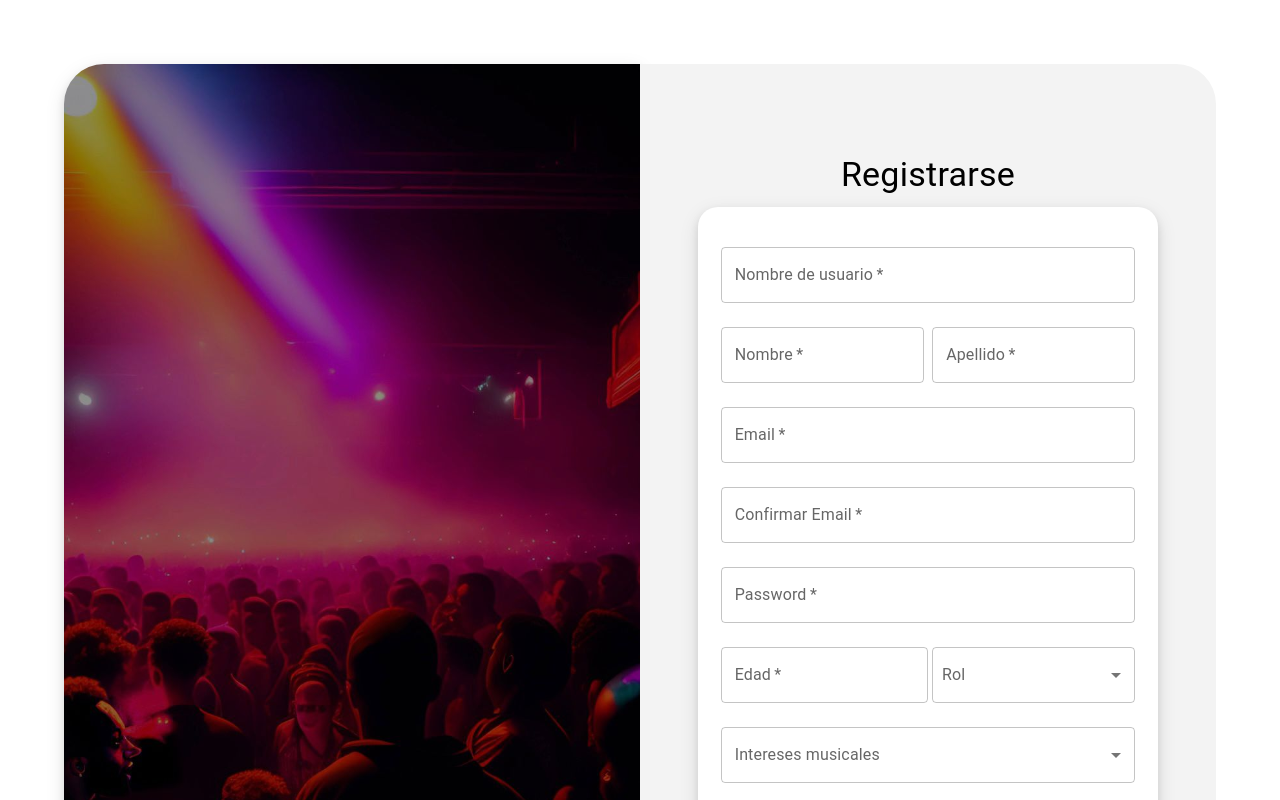
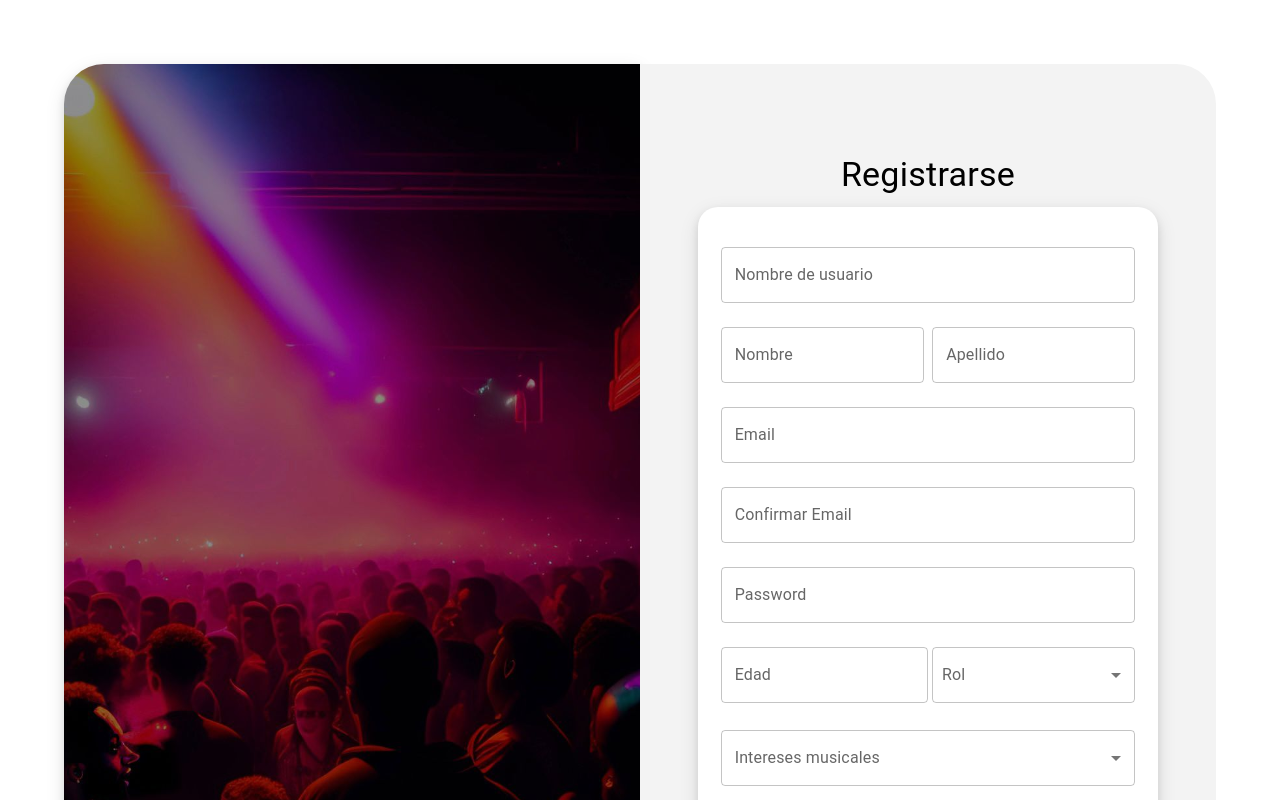
Before and after one commit to fertolaba/SIP-Front, a React (Create React App) app: page / in a window 1280 px wide. Shown: the top 800 px of the page. Built offline with nearby package versions, Linux system fonts and the light colour scheme.

Commit message:
Validaciones

```diff
--- a/src/componentes/Registro.js
+++ b/src/componentes/Registro.js
@@ -1,6 +1,6 @@
 import React, { useState } from 'react';
 import '../ui/login.css';
-import { TextField, Button, Box, Checkbox, FormControlLabel, Typography, FormControl, InputLabel, Select, MenuItem } from '@mui/material';
+import { TextField, Button, Box, Checkbox, FormControlLabel, Typography, FormControl, InputLabel, Select, MenuItem, FormHelperText } from '@mui/material';
 
 const Registro = () => {
   const [formData, setFormData] = useState({
@@ -17,6 +17,7 @@ const Registro = () => {
   });
 
   const [rol, setRol] = useState([]);
+  const [errors, setErrors] = useState({});
 
   const rolChange = (event) => {
     const { value } = event.target;
@@ -36,8 +37,65 @@ const Registro = () => {
     });
   };
 
+  const formValido=()=>{
+    const { nombreUsuario, nombre, apellido, edad, ubicacion, intereses, email, confirmEmail, password, aceptarTerminos } = formData;
+    const emailRegex = /^[^\s@]+@[^\s@]+\.[^\s@]+$/;
+    const newErrors = {};
+
+    if (!nombreUsuario) {
+      newErrors.nombreUsuario = "El nombre de usuario es obligatorio.";
+
+    }
+    else if (!nombre) {
+      newErrors.nombre ="El nombre es obligatorio.";
+
+    }
+    else if (!apellido) {
+      newErrors.apellido ="El apellido es obligatorio.";
+
+    }
+    else if (!emailRegex.test(email)) {
+      newErrors.email = "Por favor ingresa un email válido.";
+
+    }
+    else if (email !== confirmEmail) {
+      newErrors.confirmEmail ='Los correos electrónicos no coinciden.';
+
+    }
+    else if (password.length < 6) {
+      newErrors.password = "La contraseña debe tener al menos 6 caracteres.";
+
+    }
+    else if (edad<15 || edad>99 ){
+      newErrors.edad = 'Debe tener entre 15 y 100 años';
+
+    }
+    else if (rol.length === 0) {
+      newErrors.rol ="Debes seleccionar al menos un rol.";
+
+    }
+    else if (intereses.length === 0) {
+      newErrors.intereses ="Debes seleccionar al menos un interes musical.";
+
+    }
+    else if (!ubicacion) {
+      newErrors.ubicacion ="Debes seleccionar una ubicación.";
+
+    }
+    else if (!aceptarTerminos) {
+      newErrors.aceptarTerminos ="Debes aceptar los Términos y Condiciones.";
+    }
+
+    setErrors(newErrors);
+    return Object.keys(newErrors).length === 0;
+  }
+
   const handleSubmit = async (e) => {
     e.preventDefault();
+
+    if (!formValido()) {
+      return;
+    }
 
     const registerRequest = {
       email: formData.email,
@@ -47,15 +105,11 @@ const Registro = () => {
       edad: parseInt(formData.edad),
       password: formData.password,
       role: rol ,
+      intereses: formData.intereses,
+      ubicacion: formData.ubicacion
     };
     console.log('Datos del registro:', registerRequest);
 
-    if (formData.email !== formData.confirmEmail) {
-      alert('Los correos electrónicos no coinciden.');
-    }
-    else if (formData.edad<15 || formData.edad>99 ){
-      alert('Debe tener entre 15 y 100 años');
-    }else {
     try {
       const response = await fetch('http://localhost:4002/api/v1/auth/register', {
         method: 'POST',
@@ -74,7 +128,7 @@ const Registro = () => {
     } catch (error) {
       console.error('Error al registrar:', error);
     }
-    }
+
   };
 
   return (
@@ -93,7 +147,8 @@ const Registro = () => {
               value={formData.nombreUsuario}
               onChange={handleChange}
               margin="normal"
-              required
+              error={Boolean(errors.nombreUsuario)}
+              helperText={errors.nombreUsuario}
             />
             <div id='column'>
               <TextField
@@ -103,7 +158,8 @@ const Registro = () => {
                 value={formData.nombre}
                 onChange={handleChange}
                 margin="normal"
-                required
+                error={Boolean(errors.nombre)}
+                helperText={errors.nombre}
               />
               <TextField
                 className='left'
@@ -113,7 +169,8 @@ const Registro = () => {
                 value={formData.apellido}
                 onChange={handleChange}
                 margin="normal"
-                required
+                error={Boolean(errors.apellido)}
+                helperText={errors.apellido}
               />
             </div>
             <TextField
@@ -124,17 +181,19 @@ const Registro = () => {
               value={formData.email}
               onChange={handleChange}
               margin="normal"
-              required
+              error={Boolean(errors.email)}
+              helperText={errors.email}
             />
             <TextField
               fullWidth
               label="Confirmar Email"
               name="confirmEmail"
               type="email"
-              value={formData.confirmEmail} // Aquí podrías manejar un campo separado para confirmar el email si lo deseas
+              value={formData.confirmEmail}
               onChange={handleChange}
               margin="normal"
-              required
+              error={Boolean(errors.confirmEmail)}
+              helperText={errors.confirmEmail}
             />
             <TextField
               fullWidth
@@ -144,7 +203,8 @@ const Registro = () => {
               value={formData.password}
               onChange={handleChange}
               margin="normal"
-              required
+              error={Boolean(errors.password)}
+              helperText={errors.password}
             />
             <div id='column'>
               <TextField
@@ -155,7 +215,8 @@ const Registro = () => {
                 value={formData.edad}
                 onChange={handleChange}
                 margin="normal"
-                required
+                error={Boolean(errors.edad)}
+                helperText={errors.edad}
               />
               <FormControl fullWidth margin="normal">
                 <InputLabel id="rol-label">Rol</InputLabel>
@@ -172,6 +233,7 @@ const Registro = () => {
                   <MenuItem value="CLIENT">Asistente</MenuItem>
                   <MenuItem value="ARTIST">Artista</MenuItem>
                 </Select>
+                <FormHelperText>{errors.rol}</FormHelperText>
               </FormControl>
             </div>
             <FormControl fullWidth margin="normal">
@@ -189,6 +251,7 @@ const Registro = () => {
                 <MenuItem value="Genero1">Genero1</MenuItem>
                 <MenuItem value="Genero2">Genero2</MenuItem>
               </Select>
+              <FormHelperText>{errors.intereses}</FormHelperText>
             </FormControl>
             <FormControl fullWidth margin="normal">
               <InputLabel id="ubicacion-label">Ubicación</InputLabel>
@@ -203,6 +266,7 @@ const Registro = () => {
                 <MenuItem value="Ubicacion1">Ubicacion1</MenuItem>
                 <MenuItem value="Ubicacion2">Ubicacion2</MenuItem>
               </Select>
+              <FormHelperText>{errors.ubicacion}</FormHelperText>
             </FormControl>
             <FormControlLabel
               control={
@@ -213,7 +277,13 @@ const Registro = () => {
                 />
               }
               label="Aceptar los Términos y Condiciones"
+              error={Boolean(errors.aceptarTerminos)}
             />
+            {errors.aceptarTerminos && (
+              <Typography color="error" variant="body2">
+                {errors.aceptarTerminos}
+              </Typography>
+            )}
             <Button
               className='register'
               fullWidth
```
Lines whose indentation alone changed are shown as unchanged.
